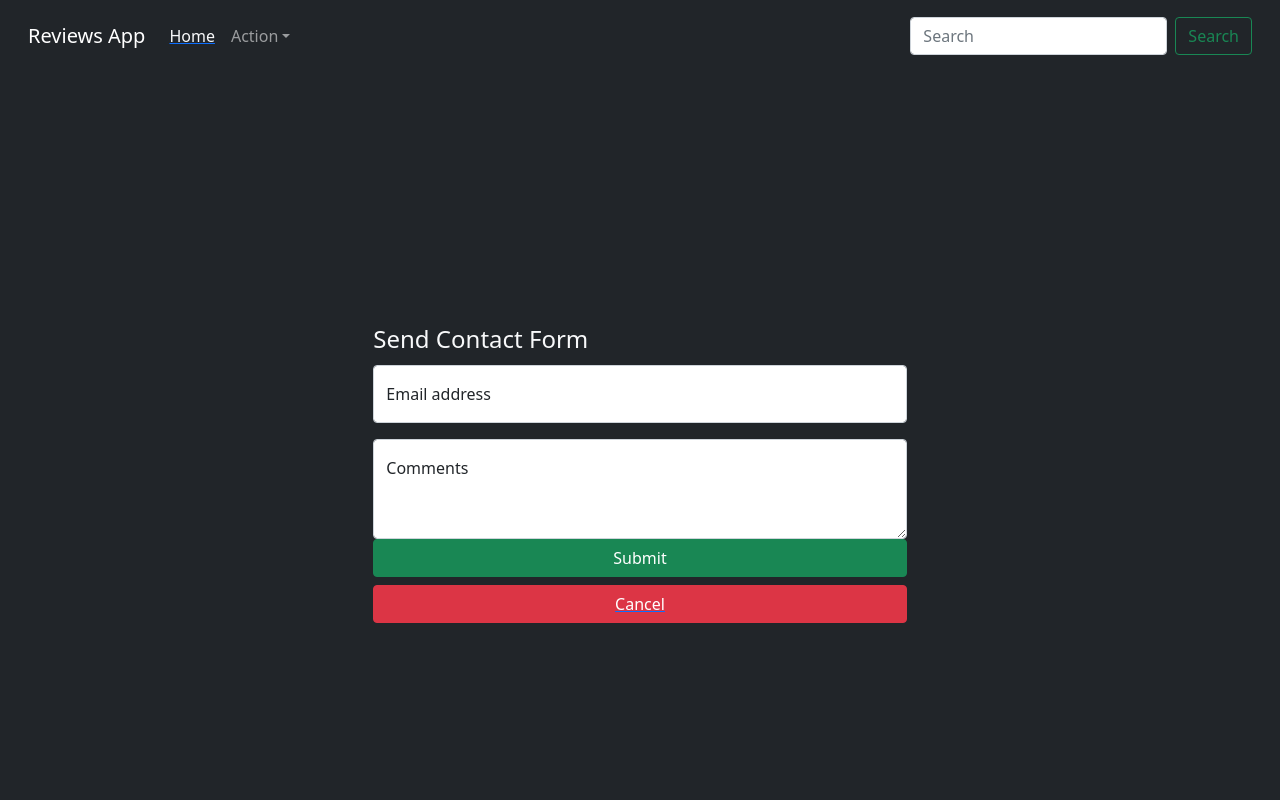
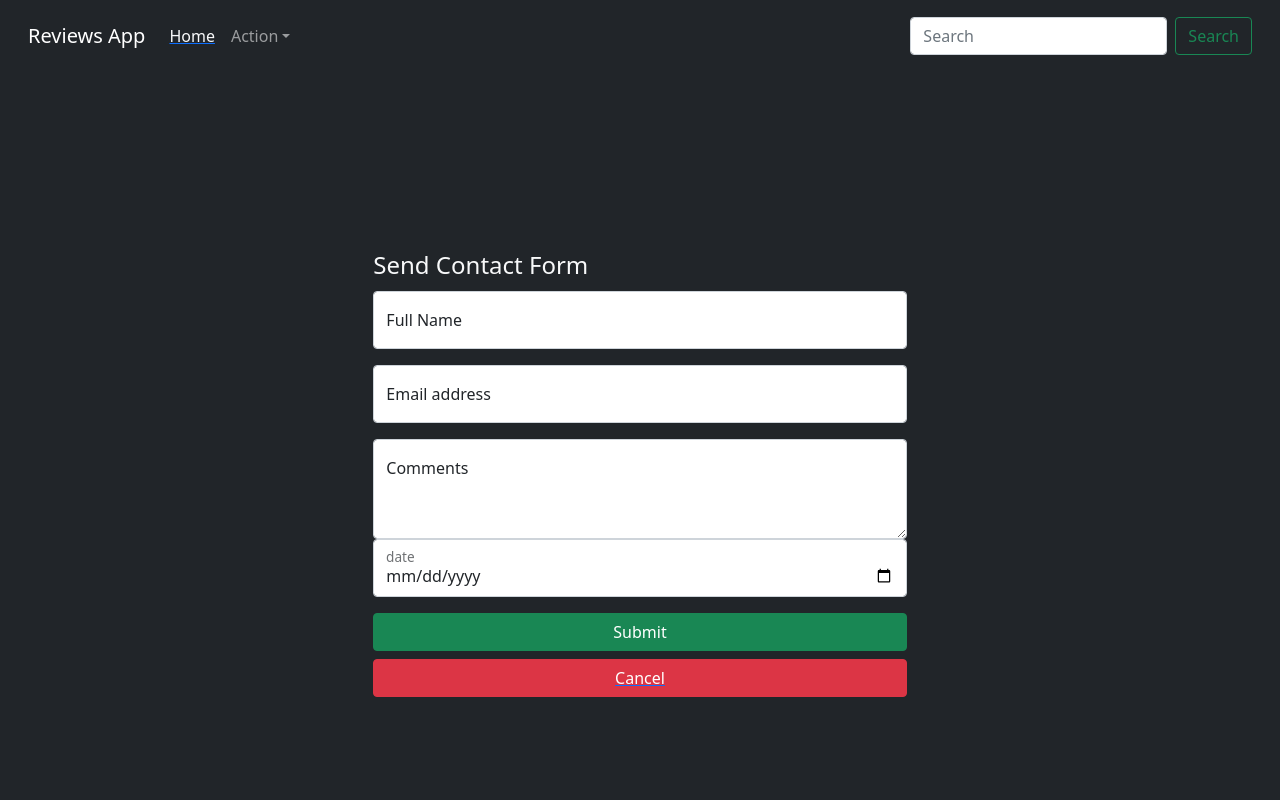
Before and after one commit to jipark92/mern-reviews-app, a React (Create React App) app in the folder client/: page /contact in a window 1280 px wide. Shown: the top 800 px of the page. Built offline with nearby package versions, Linux system fonts and the light colour scheme.

Commit message:
add date property in contact/update/upload

```diff
--- a/client/src/components/Contact.js
+++ b/client/src/components/Contact.js
@@ -11,13 +11,18 @@ export default function Contact() {
 
     const [email, setEmail] = useState()
     const [comment, setComment] = useState()
+    const [name, setName] = useState()
+    const [date, setDate] = useState()
 
     const submitContact = () => {
         console.log('contact submitted')
         Axios.post('http://localhost:3001/contact',{
             email: email,
-            comment: comment
+            comment: comment,
+            name: name,
+            date: date
         })
+        alert('contact sent!')
     }
 
     return (
@@ -26,6 +31,14 @@ export default function Contact() {
                 <form className="contact-form-container bg-dark ">
                     <div className="col-md-5 mx-auto">
                         <legend className='text-light'>Send Contact Form</legend>
+                        <FloatingLabel
+                            controlId="floatingInput"
+                            label="Full Name"
+                            className="mb-3"
+                        >
+                            <Form.Control type="text" placeholder="full name" onChange={(e)=>setName(e.target.value)}/>
+                        </FloatingLabel>
+
                         <FloatingLabel
                             controlId="floatingInput"
                             label="Email address"
@@ -43,6 +56,14 @@ export default function Contact() {
                             />
                         </FloatingLabel>
 
+                        <FloatingLabel
+                            controlId="floatingInput"
+                            label="date"
+                            className="mb-3"
+                        >
+                            <Form.Control type="date" onChange={(e)=>setDate(e.target.value)}/>
+                        </FloatingLabel>
+
                         <div className="d-grid gap-2">
                             <Button variant="success" size="md" onClick={()=>{
                                 submitContact()
--- a/client/src/components/ReviewCards.js
+++ b/client/src/components/ReviewCards.js
@@ -36,10 +36,10 @@ export default function ReviewCards(props) {
         <Row xs={1} md={3} lg={4} className="review-cards-container g-4 text-light ">
             {reviewData.map((info,i) => (
                 <Col key={i}>
-                    <Card className='bg-dark border-white'>
+                    <Card className='cards bg-dark border-white'>
                         <Card.Img className='project-img' variant="top" src={info.imageURL} />
                         <Card.Body>
-                            <Card.Title>Title: {info.title}</Card.Title>
+                            <Card.Title>Title: {info.title}({info.date})</Card.Title>
                             <Card.Text>Description: {info.description}</Card.Text>
                         </Card.Body>
                         <div className='action-btn-container'>
--- a/client/src/components/UpdateForm.js
+++ b/client/src/components/UpdateForm.js
@@ -7,13 +7,15 @@ export default function UpdateForm(props) {
     const [newTitle, setNewTitle ] = useState()
     const [newImgUrl, setNewImgUrl] = useState()
     const [newDescription ,setNewDescription] = useState()
+    const [newDate, setNewDate] = useState()
 
     const updateProject = (id) => {
         Axios.put('http://localhost:3001/updateproject',{
             id: id,
             newTitle: newTitle,
             newImgUrl: newImgUrl,
-            newDescription: newDescription
+            newDescription: newDescription,
+            newDate: newDate
         })
         alert('Update Success!')
         props.closeUpdate()
@@ -26,10 +28,15 @@ export default function UpdateForm(props) {
                 <Stack gap={2} className="col-md-15 mx-auto">
                     <Form.Label className='text-light'>Project Title</Form.Label>
                     <Form.Control type="text" placeholder="Title" defaultValue={props.projectInfo.title} onChange={(e)=>setNewTitle(e.target.value)}/>
+
                     <Form.Label className='text-light'>Image URL</Form.Label>
                     <Form.Control type="text" placeholder=".com/mJe4ojw.png"   onChange={(e)=>setNewImgUrl(e.target.value)}/>
+
                     <Form.Label className='text-light'>Project Description</Form.Label>
                     <Form.Control as="textarea" rows={3} placeholder="Description" defaultValue={props.projectInfo.description} onChange={(e)=>setNewDescription(e.target.value)}/>
+
+                    <Form.Label className='text-light'>Project Date</Form.Label>
+                    <Form.Control type="date" onChange={(e)=>{setNewDate(e.target.value)}}/>
                     <Button variant="success" onClick={(e)=>{
                         e.preventDefault()
                         updateProject(props.projectInfo._id)
--- a/client/src/components/UploadForm.js
+++ b/client/src/components/UploadForm.js
@@ -1,7 +1,6 @@
 import { Form, Button, Stack } from 'react-bootstrap';
 import { useState } from 'react'
 import { useNavigate, Link } from 'react-router-dom'
-
 import Axios from 'axios'
 
 export default function UploadForm() {
@@ -11,12 +10,14 @@ export default function UploadForm() {
     const [title, setTitle] = useState()
     const [description, setDescription] = useState()
     const [imgUrl, setImgUrl] = useState()
+    const [date, setDate] = useState()
 
     const uploadProject = () => {
         Axios.post('http://localhost:3001/newproject',{
             title: title,
             imageURL: imgUrl,
-            description: description
+            description: description,
+            date: date
         })
         alert('project added')
     }
@@ -28,10 +29,16 @@ export default function UploadForm() {
                 <Stack gap={2} className="col-md-20 mx-auto">
                     <Form.Label className='text-light' >Project Title</Form.Label>
                     <Form.Control type="text" placeholder="Title" onChange={(e)=>setTitle(e.target.value)}/>
+
                     <Form.Label className='text-light'>Image URL</Form.Label>
                     <Form.Control type="text" placeholder=".com/mJe4ojw.png" onChange={(e)=>setImgUrl(e.target.value)}/>
+
                     <Form.Label className='text-light'>Project Description</Form.Label>
                     <Form.Control as="textarea" rows={3} placeholder="Description" onChange={(e)=>{setDescription(e.target.value)}}/>
+
+                    <Form.Label className='text-light'>Project Date</Form.Label>
+                    <Form.Control type="date" onChange={(e)=>{setDate(e.target.value)}}/>
+
                     <Button variant="success" onClick={(e)=>{
                         e.preventDefault()
                         uploadProject()
--- a/client/src/css/reviewcards.css
+++ b/client/src/css/reviewcards.css
@@ -13,3 +13,8 @@
 .project-img{
     height: 250px;
 }
+
+.cards{
+    height: 500px;
+    overflow-y: auto;
+}
```
